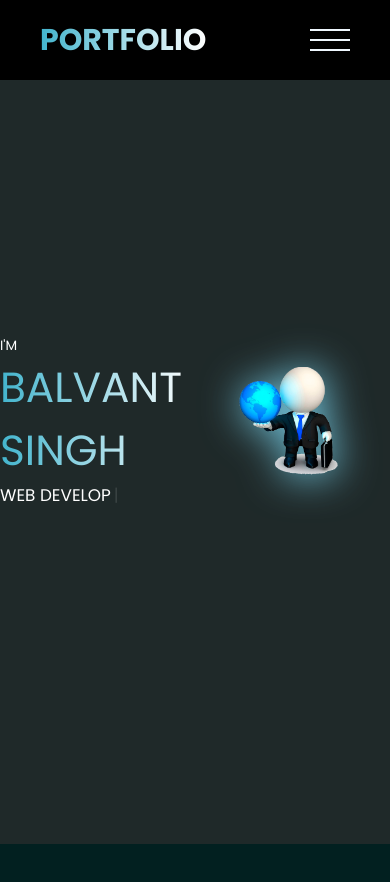
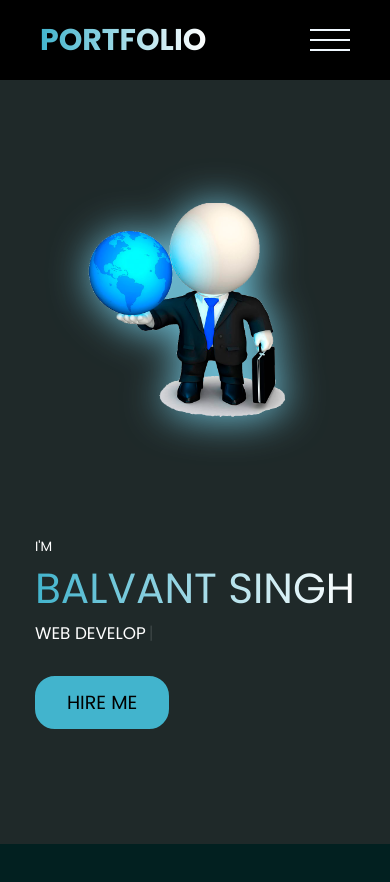
Before and after one commit to singhprasoon641-rgb/AutomatedPortfolio, a React (Vite) app in the folder 1.Animated_Portfolio/: page / in a window 390 px wide. Shown: the top 882 px of the page. Built offline with nearby package versions, Linux system fonts and the light colour scheme.

Commit message:
Modify hmoe page

```diff
--- a/1.Animated_Portfolio/src/Component/Home/Home.css
+++ b/1.Animated_Portfolio/src/Component/Home/Home.css
@@ -39,3 +39,32 @@
 .line3{
     font-size: 1em;
 }
+.homedetail button{
+    padding: 10px 30px;
+    background-color: rgb(66, 180, 205);
+    color: black;
+    border: 2px solid rgba(66, 180, 205);
+    margin-top: 30px;
+    border-radius: 20px;
+    font-size: 19px;
+    transition: all 0.2s;
+    cursor: pointer;
+}
+.homedetail button:hover{
+    background-color:transparent ;
+    color: rgb(66, 180, 205);
+}
+@media (max-width:750px){
+    #home{
+        flex-direction: column-reverse;
+    }
+    .lefthome{
+        width: 100%;
+        height: 50vh;
+    }
+    .righthome{
+        width: 100%;
+        height: 50vh;
+        align-items: end;
+    }
+}
--- a/1.Animated_Portfolio/src/Component/Home/Home.jsx
+++ b/1.Animated_Portfolio/src/Component/Home/Home.jsx
@@ -22,6 +22,7 @@ function Home() {
   delaySpeed={1000}
 />
   </div>
+  <button>HIRE ME</button>
 </div>
 </div>
 <div className="righthome">
--- a/1.Animated_Portfolio/src/Component/Home/Nav/Nav.css
+++ b/1.Animated_Portfolio/src/Component/Home/Nav/Nav.css
@@ -7,6 +7,7 @@ nav{
     width: 100%;
     position: fixed;
     background-color: black;
+    z-index: 20;
 }
 nav ul a{
     cursor: pointer;
```
